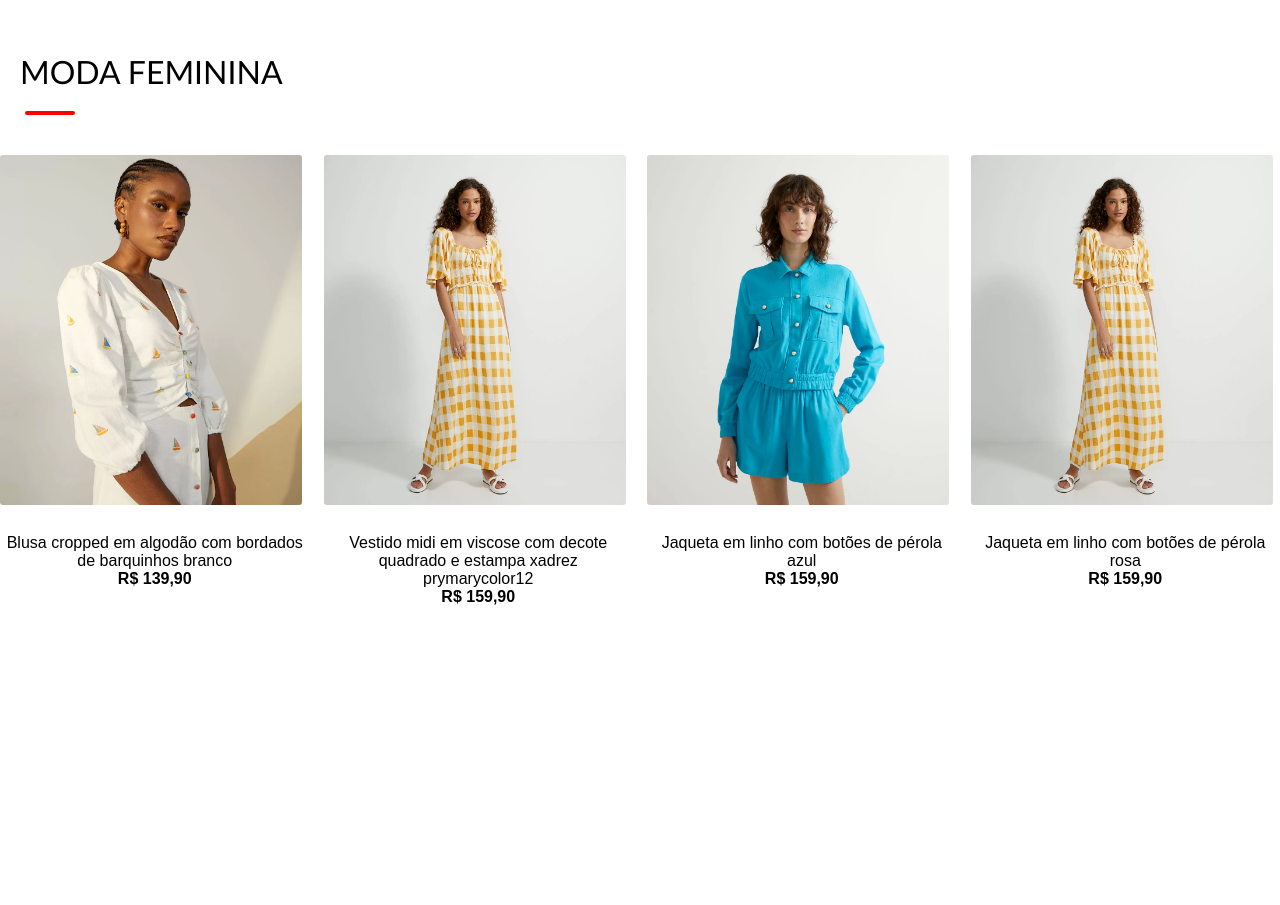
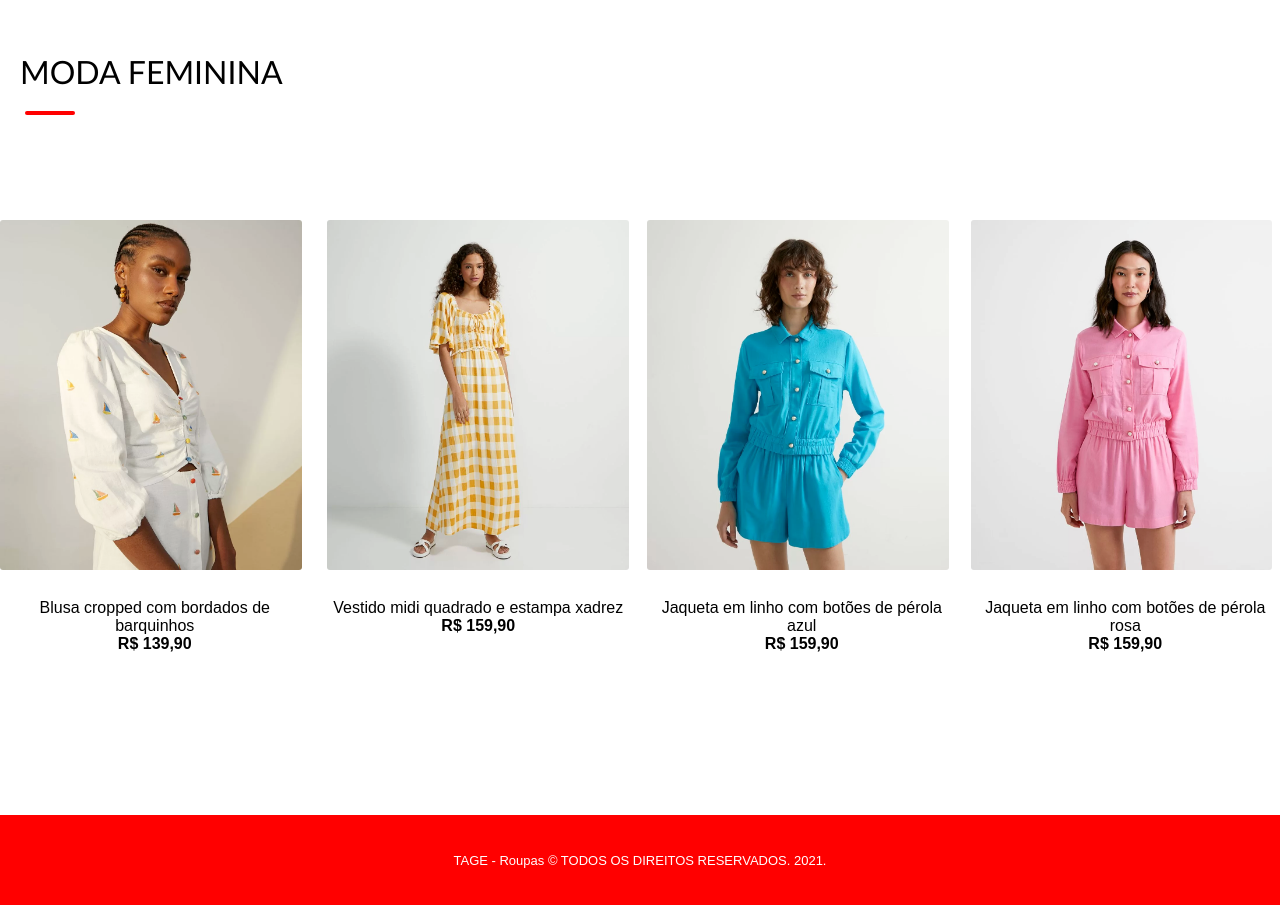
Before and after one commit to izadora0207/CP2-StyledRouter, a React (Create React App) app: page /moda-feminina in a window 1280 px wide. Shown: the part 460-1365 px from the top of the page. Before the commit the page ends 1066 px from the top, so only its background shows below. Built offline with nearby package versions, Linux system fonts and the light colour scheme.

Commit message:
Finalizando 2.0

```diff
--- a/src/loja-moda/componente/index.js
+++ b/src/loja-moda/componente/index.js
@@ -1,7 +1,7 @@
 
 import Menu from './menu/Menu'
 import Home from './home/Home'
-import './menu/style.css'
+
 
 export default function IndexL() {
     return (
--- a/src/loja-moda/componente/menu/Menu.jsx
+++ b/src/loja-moda/componente/menu/Menu.jsx
@@ -1,7 +1,7 @@
 import React from 'react'
 import { Link } from 'react-router-dom'
 import { Header, Ul ,Li,Button} from './styled'
-
+import './style.css'
 export default function Menu(props) {
     return (
             <Header>
--- a/src/loja-moda/componente/menu/style.css
+++ b/src/loja-moda/componente/menu/style.css
@@ -2,7 +2,7 @@
     .check1{
         display: block;
     }
-    ul{
+    .menu{
         position: absolute;
         width: 100%;
         height: inherit;
@@ -23,7 +23,7 @@
 	}
 
     header{
-        padding: 0px !important;
+        padding:  0px 19px !important;
     }
     nav{
       display: flex;
@@ -40,7 +40,6 @@
   button{
     position: relative !important;
     top: 8px !important;
-    right: 2px;
     left: 0 !important;
   }
 }
--- a/src/loja-moda/componente/menu/styled.js
+++ b/src/loja-moda/componente/menu/styled.js
@@ -33,7 +33,7 @@ export const Header= styled.header`
         cursor: pointer;
         display: none;
         line-height: 20px;
-        margin-top:10px
+        margin-top:16px
 
     }
     #check1{
--- a/src/loja-moda/componente/moda-fem/ModaFem.jsx
+++ b/src/loja-moda/componente/moda-fem/ModaFem.jsx
@@ -3,9 +3,10 @@ import banF from '../img/feminino-banner.png'
 import roupaf1 from '../img/feminina1.png'
 import roupaf2 from '../img/feminina2.png'
 import roupaf3 from '../img/feminina3.png'
-import roupaf4 from '../img/feminina2.png'
+import roupaf4 from '../img/feminina4.png'
 import { Produtos, ProdutosM, BannerImg, ContainerProd, PrecoDesc, Linha2 } from '../styled'
 import Menu from '../menu/Menu'
+import Rodape from '../rodape/Rodape'
 
 export default function ModaFem() {
     return (
@@ -19,14 +20,14 @@ export default function ModaFem() {
                 <Produtos>
                     <img src={roupaf1} alt="Blusa cropped branca"/>
                     <PrecoDesc>
-                        <p>Blusa cropped em algodão com bordados de barquinhos branco</p>
+                        <p>Blusa cropped com bordados de barquinhos </p>
                         <span>R$ 139,90</span>
                     </PrecoDesc>
                 </Produtos>
                 <Produtos>
                     <img src={roupaf2} alt="Vestido midi em viscose"/>
                     <PrecoDesc>
-                        <p>Vestido midi em viscose com decote quadrado e estampa xadrez prymarycolor12</p>
+                        <p>Vestido midi quadrado e estampa xadrez </p>
                         <span>R$ 159,90</span>
                     </PrecoDesc>
                 </Produtos>
@@ -45,6 +46,7 @@ export default function ModaFem() {
                     </PrecoDesc>
                 </Produtos>
             </ProdutosM>
+            <Rodape/>
         </ContainerProd>
     )
 }
--- a/src/loja-moda/componente/moda-infan/ModaInfan.jsx
+++ b/src/loja-moda/componente/moda-infan/ModaInfan.jsx
@@ -1,15 +1,17 @@
 import React from 'react'
 import { Produtos, ProdutosM, BannerImg, ContainerProd, PrecoDesc, Linha2 } from '../styled'
-import bannerinfantil from '../img/bannerinfantil.jpg'
+import bannerinfantil from '../img/bannerInfantil.jpg'
 import roupai1 from '../img/roupa-infantil1.jpg'
 import roupai2 from '../img/roupa-infantil2.jpg'
 import roupai3 from '../img/roupa-infantil3.jpg'
 import roupai4 from '../img/roupa-infantil4.jpg'
 import Menu from '../menu/Menu'
+import Rodape from '../rodape/Rodape'
 
 
 export default function ModaInfan() {
     return (
+        <>
         <ContainerProd>
            <Menu link='/loja-roupa'/>
             <div>
@@ -46,6 +48,8 @@ export default function ModaInfan() {
                     </PrecoDesc>
                 </Produtos>
             </ProdutosM>
+            <Rodape/>
         </ContainerProd>
+        </>
     )
 }
--- a/src/loja-moda/componente/moda-masc/ModaMasc.jsx
+++ b/src/loja-moda/componente/moda-masc/ModaMasc.jsx
@@ -6,6 +6,7 @@ import roupa3 from '../img/masculina3.png'
 import roupa4 from '../img/masculina4.png'
 import { Produtos, ProdutosM, BannerImg, ContainerProd, PrecoDesc, Linha2 } from '../styled'
 import Menu from '../menu/Menu'
+import Rodape from '../rodape/Rodape'
 
 
 export default function ModaMasc() {
@@ -41,11 +42,12 @@ export default function ModaMasc() {
                 <Produtos>
                     <img src={roupa4} alt="Camisa manga curta em viscose"/>
                     <PrecoDesc>
-                        <p>Camisa manga curta em viscose estampa bandana roxo</p>
+                        <p>Camisa manga curta estampa bandana roxo</p>
                         <span>R$ 119,90</span>
                     </PrecoDesc>
                 </Produtos>
             </ProdutosM>
+            <Rodape/>
         </ContainerProd>
     )
 }
--- a/src/loja-moda/componente/rodape/Rodape.jsx
+++ b/src/loja-moda/componente/rodape/Rodape.jsx
@@ -1,11 +1,11 @@
 import React from 'react'
-
+import { Footer} from '../styled'
 export default function Rodape() {
     return (
         <div>
-            <footer>
-                <p>TAGEroupas &copy; TODOS OS DIREITOS RESERVADOS. 2021.</p>
-            </footer>
+            <Footer>
+                <p>TAGE - Roupas &copy; TODOS OS DIREITOS RESERVADOS. 2021.</p>
+            </Footer>
         </div>
     )
 }
--- a/src/loja-moda/componente/styled.js
+++ b/src/loja-moda/componente/styled.js
@@ -51,7 +51,9 @@ export const ProdutosM = styled.div`
     grid-template-columns: repeat(4,minmax(0,1fr));
     grid-gap: 14px;
     max-width: 1280px;
-    margin: 0 auto;
+    margin: 85px auto;
+    padding-bottom: 140px;
+
 
     @media (max-width: 1195px){
         grid-template-columns: repeat(2,minmax(0,1fr));
@@ -60,6 +62,7 @@ export const ProdutosM = styled.div`
 
     @media(max-width: 590px){
         grid-template-columns: repeat(1,minmax(0,1fr));
+
     }
 `
 
@@ -86,6 +89,12 @@ export const BannerImg = styled.img`
     height: 350px;
     width: 100%;
     margin-bottom: 25px;
+    @media(max-width: 590px){
+
+            height:auto !important;
+    }
+
+
 `
 
 export const Legenda = styled.p`
@@ -115,3 +124,17 @@ export const Linha2 = styled.div`
    margin-top:20px;
    margin-left:5px;
 `
+
+
+export const Footer = styled.footer`
+    height: 70px;
+    background: red;
+    display: flex;
+    justify-content: center;
+    align-items: center;
+    color: white;
+    padding:10px;
+    p{
+        font-size: 13px
+    }
+`
--- a/src/menu-principal/styled.js
+++ b/src/menu-principal/styled.js
@@ -6,7 +6,12 @@ export const DivHome = styled.div`
     display: flex;
     justify-content: space-around;
     align-items: center;
+    @media (max-width: 758px) {
+        img{
+            height:70%;
+        }
 
+    }
 `
 
 export const Img = styled.img`
--- a/src/sorveteria/componente/corpo/Corpo.jsx
+++ b/src/sorveteria/componente/corpo/Corpo.jsx
@@ -1,4 +1,3 @@
-import React from 'react'
 import Ft1 from '../img/KINDER.jpg'
 import Ft2 from '../img/Brisbane.jpg'
 import Ft3 from '../img/Kit Kat.jpg'
@@ -13,7 +12,6 @@ export default function Corpo() {
     return (
         <div className="back">
             <H2>Taças  <Linha2/></H2>
-
             <Ul>
                 <Li>
                 <div><Img src={Ft1} alt="" /></div>
@@ -36,9 +34,7 @@ export default function Corpo() {
                     <p>R$59,99</p>
                 </Li>
             </Ul>
-
             <H2> Acompanhamentos <Linha2/></H2>
-
             <Ul>
                 <Li>
                 <div><Img src={Ct1} alt="" /></div>
@@ -62,7 +58,6 @@ export default function Corpo() {
                     <p>R$14,99</p>
                 </Li>
             </Ul>
-
         </div>
     )
 }
--- a/src/sorveteria/componente/index.js
+++ b/src/sorveteria/componente/index.js
@@ -1,4 +1,3 @@
-import { Link } from "react-router-dom";
 import Cabecalho from "./cabecalho/Cabecalho";
 import Corpo from "./corpo/Corpo"
 import Rodape from "./rodape/Rodape";
```
